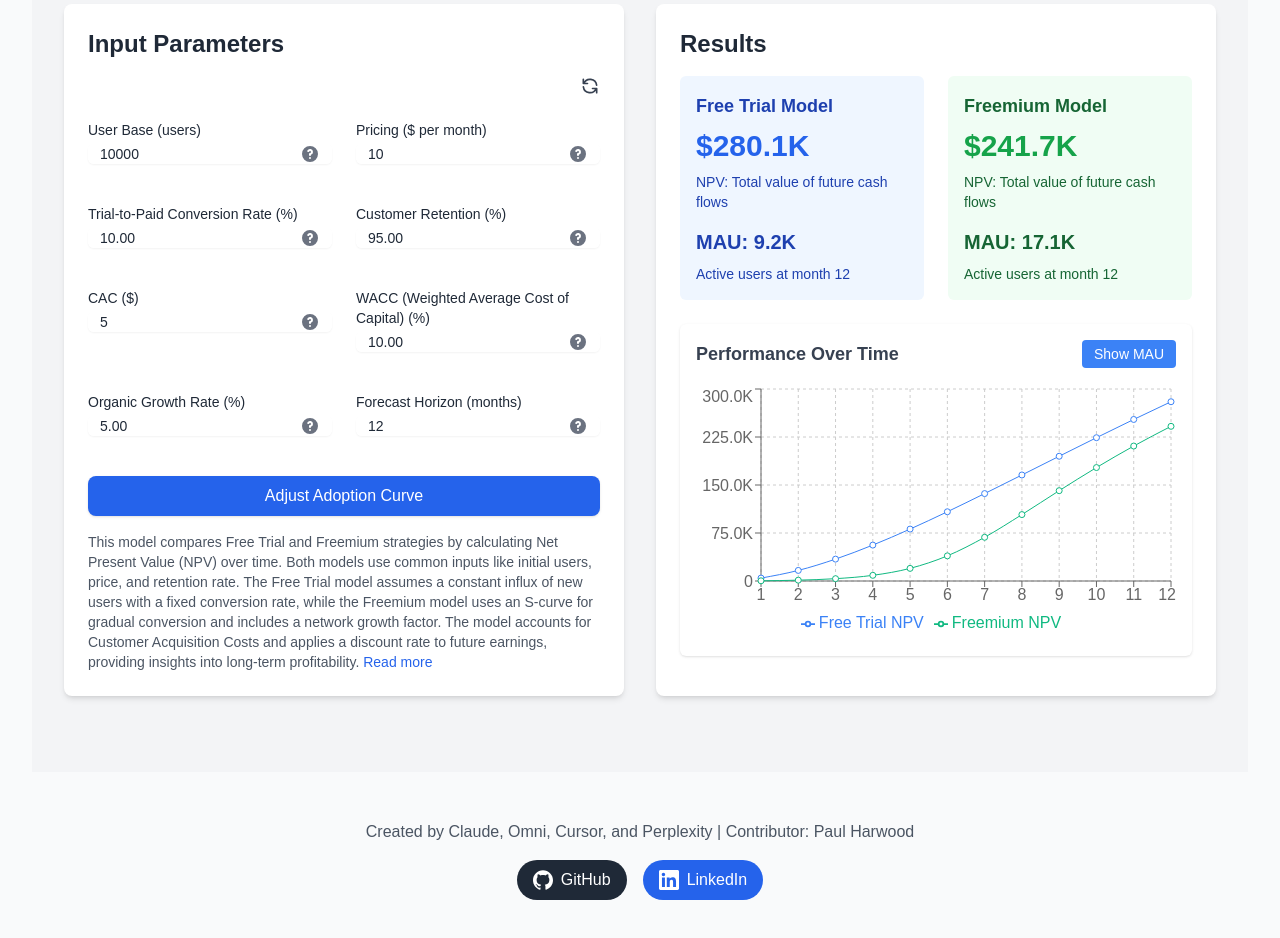
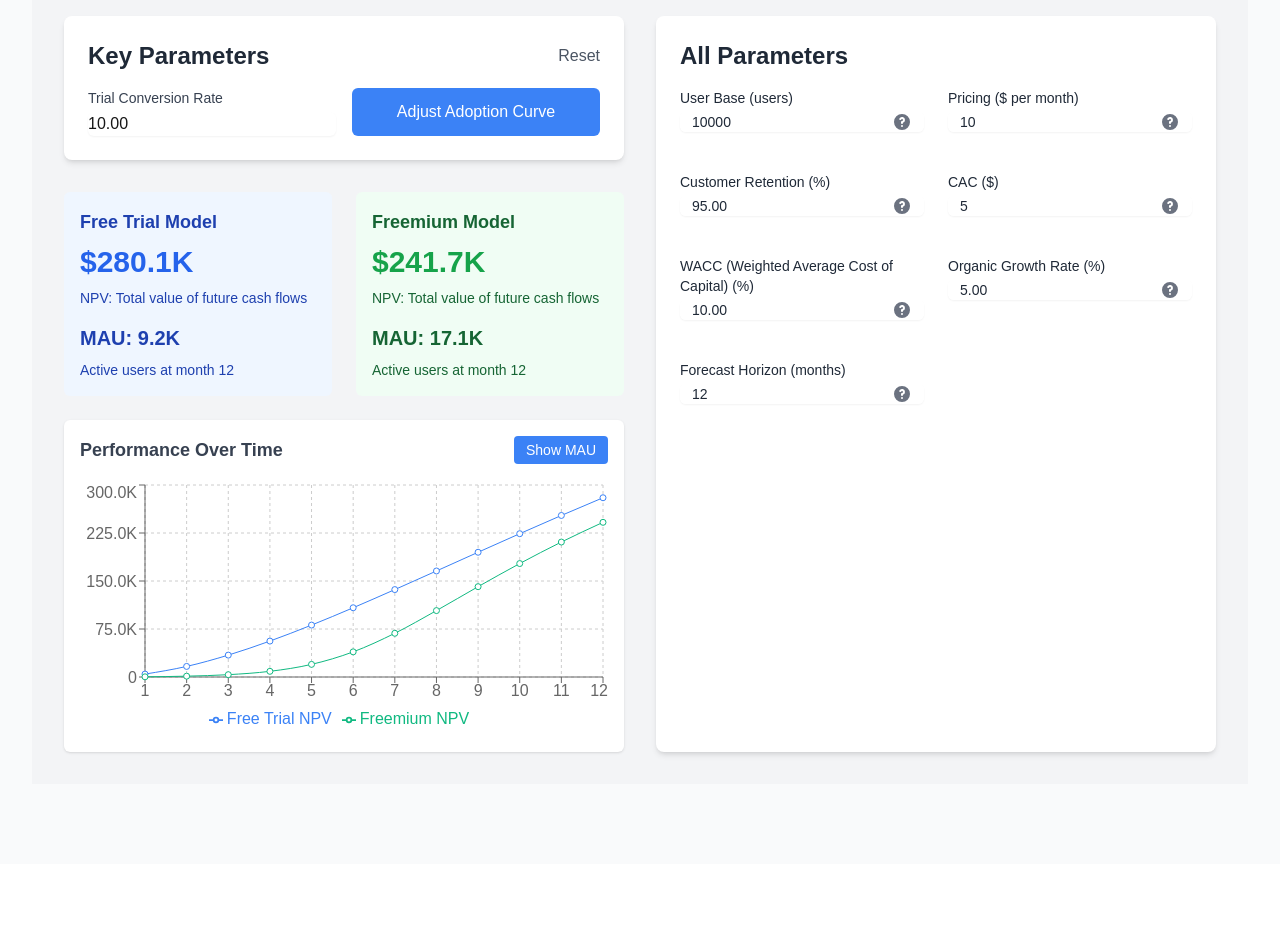
Before and after one commit to circularr/bistool, a Next.js app: page / in a window 1280 px wide. Shown: the part 260-1198 px from the top of the page. After the commit the page ends 1124 px from the top, so only its background shows below. Built offline with nearby package versions, Linux system fonts and the light colour scheme.

Commit message:
useability improve

```diff
--- a/src/components/InputForm.tsx
+++ b/src/components/InputForm.tsx
@@ -16,11 +16,9 @@ interface InputFormProps {
     T: number;
   };
   onParamChange: (params: InputFormProps['initialParams']) => void;
-  onReset: () => void;
-  onAdoptionCurveToggle: () => void;
 }
 
-const InputForm: React.FC<InputFormProps> = ({ initialParams, onParamChange, onReset, onAdoptionCurveToggle }) => {
+const InputForm: React.FC<InputFormProps> = ({ initialParams, onParamChange }) => {
   const [params, setParams] = useState(initialParams);
 
   useEffect(() => {
@@ -43,9 +41,9 @@ const InputForm: React.FC<InputFormProps> = ({ initialParams, onParamChange, onR
 
   const renderInput = (key: string) => {
     const param = keyTerms.parameters.find(p => p.name === key.toUpperCase());
-    if (!param) return null;
+    if (!param || key === 'c_trial') return null;
 
-    const value = ['c_trial', 'r', 'd', 'g'].includes(key)
+    const value = ['r', 'd', 'g'].includes(key)
       ? (params[key as keyof typeof params] * 100).toFixed(2)
       : params[key as keyof typeof params];
 
@@ -62,7 +60,7 @@ const InputForm: React.FC<InputFormProps> = ({ initialParams, onParamChange, onR
             value={value}
             onChange={handleChange}
             className="focus:ring-indigo-500 focus:border-indigo-500 block w-full pl-3 pr-12 sm:text-sm border-gray-300 rounded-md text-gray-800"
-            step={['c_trial', 'r', 'd', 'g'].includes(key) ? '0.01' : '1'}
+            step={['r', 'd', 'g'].includes(key) ? '0.01' : '1'}
             min="0"
           />
           <div className="absolute inset-y-0 right-0 pr-3 flex items-center">
@@ -89,38 +87,8 @@ const InputForm: React.FC<InputFormProps> = ({ initialParams, onParamChange, onR
 
   return (
     <div className="space-y-6">
-      <div className="flex justify-end">
-        <button
-          onClick={onReset}
-          className="text-gray-700 hover:text-gray-900"
-          title="Reset All Parameters"
-        >
-          <svg className="w-5 h-5" fill="none" stroke="currentColor" viewBox="0 0 24 24" xmlns="http://www.w3.org/2000/svg">
-            <path strokeLinecap="round" strokeLinejoin="round" strokeWidth={2} d="M4 4v5h.582m15.356 2A8.001 8.001 0 004.582 9m0 0H9m11 11v-5h-.581m0 0a8.003 8.003 0 01-15.357-2m15.357 2H15" />
-          </svg>
-        </button>
-      </div>
       <div className="grid grid-cols-1 sm:grid-cols-2 gap-6">
         {Object.keys(params).filter(key => !['a', 'b'].includes(key)).map(renderInput)}
-      </div>
-      <div className="space-y-4">
-        <button
-          onClick={onAdoptionCurveToggle}
-          className="w-full bg-blue-600 text-white py-2 px-4 rounded-lg shadow hover:bg-blue-700 transition duration-300"
-        >
-          Adjust Adoption Curve
-        </button>
-        <p className="text-sm text-gray-600">
-          This model compares Free Trial and Freemium strategies by calculating Net Present Value (NPV) over time. Both models use common inputs like initial users, price, and retention rate. The Free Trial model assumes a constant influx of new users with a fixed conversion rate, while the Freemium model uses an S-curve for gradual conversion and includes a network growth factor. The model accounts for Customer Acquisition Costs and applies a discount rate to future earnings, providing insights into long-term profitability.{' '}
-          <a
-            href="https://github.com/circularr/bistool/blob/main/src/pages/data/prompt.md"
-            target="_blank"
-            rel="noopener noreferrer"
-            className="text-blue-600 hover:text-blue-800 hover:underline"
-          >
-            Read more
-          </a>
-        </p>
       </div>
     </div>
   );
--- a/src/pages/index.tsx
+++ b/src/pages/index.tsx
@@ -1,10 +1,11 @@
-import React, { useState, useEffect, useCallback } from 'react';
+import React, { useState, useEffect, useCallback, useMemo } from 'react';
 import { motion, AnimatePresence } from 'framer-motion';
 import InputForm from '../components/InputForm';
 import ResultsDisplay from '../components/ResultsDisplay';
 import AdoptionCurveDrawer from '../components/AdoptionCurveDrawer';
 import { calculateMonthlyData, MonthlyData } from '../utils/calculations';
 import { useRouter } from 'next/router';
+import { Tooltip } from 'react-tooltip';
 
 const HomePage: React.FC = () => {
   const initialParams = {
@@ -21,16 +22,29 @@ const HomePage: React.FC = () => {
   };
 
   const [params, setParams] = useState(initialParams);
-  const [results, setResults] = useState<{
-    trialNPV: number;
-    freemiumNPV: number;
-    breakEvenMonth: number | null;
-    monthlyData: MonthlyData[];
-  } | null>(null);
+  const [showDescription, setShowDescription] = useState(false);
   const [isMobile, setIsMobile] = useState(false);
-  const [showInputs, setShowInputs] = useState(false);
   const [showAdoptionCurve, setShowAdoptionCurve] = useState(false);
   const router = useRouter();
+
+  const results = useMemo(() => {
+    const monthlyData = calculateMonthlyData(params);
+    if (monthlyData.length === 0) return null;
+    const lastMonth = monthlyData[monthlyData.length - 1];
+    let breakEvenMonth = null;
+    for (let i = 0; i < monthlyData.length; i++) {
+      if (monthlyData[i].freemiumNPV >= monthlyData[i].trialNPV) {
+        breakEvenMonth = i + 1;
+        break;
+      }
+    }
+    return {
+      trialNPV: lastMonth.trialNPV,
+      freemiumNPV: lastMonth.freemiumNPV,
+      breakEvenMonth,
+      monthlyData,
+    };
+  }, [params]);
 
   useEffect(() => {
     const checkMobile = () => {
@@ -41,95 +55,66 @@ const HomePage: React.FC = () => {
     return () => window.removeEventListener('resize', checkMobile);
   }, []);
 
-  const calculateResults = useCallback((currentParams: typeof params) => {
-    const monthlyData = calculateMonthlyData(currentParams);
-    if (monthlyData.length === 0) {
-      setResults(null);
-      return;
-    }
-    const lastMonth = monthlyData[monthlyData.length - 1];
-
-    let breakEvenMonth = null;
-    for (let i = 0; i < monthlyData.length; i++) {
-      if (monthlyData[i].freemiumNPV >= monthlyData[i].trialNPV) {
-        breakEvenMonth = i + 1;
-        break;
-      }
-    }
-
-    setResults({
-      trialNPV: lastMonth.trialNPV,
-      freemiumNPV: lastMonth.freemiumNPV,
-      breakEvenMonth,
-      monthlyData,
-    });
+  const handleParamChange = useCallback((newParams: typeof params) => {
+    setParams(newParams);
   }, []);
 
-  useEffect(() => {
-    calculateResults(params);
-  }, [params, calculateResults]);
+  const resetAll = useCallback(() => {
+    setParams(initialParams);
+  }, []);
 
-  const handleParamChange = (newParams: typeof params) => {
-    setParams(newParams);
-    calculateResults(newParams);
-  };
+  const toggleAdoptionCurve = useCallback(() => {
+    setShowAdoptionCurve(prev => !prev);
+  }, []);
 
-  const resetAll = () => {
-    router.reload();
-  };
-
-  const toggleAdoptionCurve = () => {
-    setShowAdoptionCurve(prev => !prev);
-  };
-
-  const toggleInputs = () => {
-    setShowInputs(prev => !prev);
-  };
+  const renderKeyParameters = () => (
+    <div className="bg-white rounded-lg shadow-md p-6 mb-8">
+      <div className="flex justify-between items-center mb-4">
+        <h2 className="text-2xl font-semibold text-gray-800">Key Parameters</h2>
+        <button
+          onClick={resetAll}
+          className="text-gray-600 hover:text-red-600 transition-colors duration-300"
+          title="Reset All Parameters"
+        >
+          Reset
+        </button>
+      </div>
+      <div className="grid grid-cols-2 gap-4">
+        <div>
+          <label className="block text-sm font-medium text-gray-700 mb-1">Trial Conversion Rate</label>
+          <input
+            type="number"
+            value={(params.c_trial * 100).toFixed(2)}
+            onChange={(e) => handleParamChange({ ...params, c_trial: parseFloat(e.target.value) / 100 })}
+            className="mt-1 block w-full rounded-md border-gray-300 shadow-sm focus:border-indigo-500 focus:ring-indigo-500"
+            step="0.01"
+            min="0"
+            max="100"
+          />
+        </div>
+        <div>
+          <button
+            onClick={toggleAdoptionCurve}
+            className="w-full h-full bg-blue-500 text-white rounded-md hover:bg-blue-600 transition duration-300"
+          >
+            Adjust Adoption Curve
+          </button>
+        </div>
+      </div>
+    </div>
+  );
 
   const renderMobileView = () => (
     <div className="min-h-screen bg-gray-100 p-4">
       <h1 className="text-2xl font-bold text-center mb-4 text-gray-800">Free Trial vs Freemium</h1>
 
-      <AnimatePresence>
-        {!showInputs && (
-          <motion.div
-            initial={{ opacity: 0, y: 20 }}
-            animate={{ opacity: 1, y: 0 }}
-            exit={{ opacity: 0, y: -20 }}
-          >
-            <ResultsDisplay results={results} T={params.T} />
-            <button
-              onClick={toggleInputs}
-              className="mt-4 w-full bg-blue-500 text-white py-2 px-4 rounded-lg shadow hover:bg-blue-600 transition duration-300"
-            >
-              Adjust Parameters
-            </button>
-          </motion.div>
-        )}
-      </AnimatePresence>
+      {renderKeyParameters()}
+      <ResultsDisplay results={results} T={params.T} />
 
-      <AnimatePresence>
-        {showInputs && (
-          <motion.div
-            initial={{ opacity: 0, y: 20 }}
-            animate={{ opacity: 1, y: 0 }}
-            exit={{ opacity: 0, y: -20 }}
-          >
-            <InputForm
-              initialParams={params}
-              onParamChange={handleParamChange}
-              onReset={resetAll}
-              onAdoptionCurveToggle={toggleAdoptionCurve}
-            />
-            <button
-              onClick={toggleInputs}
-              className="mt-4 w-full bg-blue-500 text-white py-2 px-4 rounded-lg shadow hover:bg-blue-600 transition duration-300"
-            >
-              Show Results
-            </button>
-          </motion.div>
-        )}
-      </AnimatePresence>
+      <InputForm
+        initialParams={params}
+        onParamChange={handleParamChange}
+      />
 
       <AnimatePresence>
         {showAdoptionCurve && (
@@ -137,7 +122,7 @@ const HomePage: React.FC = () => {
             initial={{ opacity: 0, scale: 0.95 }}
             animate={{ opacity: 1, scale: 1 }}
             exit={{ opacity: 0, scale: 0.95 }}
-            className="fixed inset-0 bg-black bg-opacity-50 flex items-center justify-center p-4"
+            className="fixed inset-0 bg-black bg-opacity-50 flex items-center justify-center p-4 z-50"
           >
             <div className="bg-white rounded-lg p-4 w-full max-w-md">
               <AdoptionCurveDrawer
@@ -164,18 +149,16 @@ const HomePage: React.FC = () => {
     <div className="min-h-screen bg-gray-100 p-8">
       <div className="max-w-7xl mx-auto">
         <div className="grid grid-cols-1 lg:grid-cols-2 gap-8">
+          <div>
+            {renderKeyParameters()}
+            <ResultsDisplay results={results} T={params.T} />
+          </div>
           <div className="bg-white rounded-lg shadow-md p-6">
-            <h2 className="text-2xl font-semibold mb-4 text-gray-800">Input Parameters</h2>
+            <h2 className="text-2xl font-semibold mb-4 text-gray-800">All Parameters</h2>
             <InputForm
               initialParams={params}
               onParamChange={handleParamChange}
-              onReset={resetAll}
-              onAdoptionCurveToggle={toggleAdoptionCurve}
             />
-          </div>
-          <div className="bg-white rounded-lg shadow-md p-6">
-            <h2 className="text-2xl font-semibold mb-4 text-gray-800">Results</h2>
-            <ResultsDisplay results={results} T={params.T} />
           </div>
         </div>
       </div>
@@ -212,10 +195,36 @@ const HomePage: React.FC = () => {
             <p className="text-blue-100 text-lg sm:text-xl italic">
               Model Comparison Tool
             </p>
-            <p className="text-blue-100 text-sm mt-2">
-              Free trial: full features, limited time. Freemium: basic features free, paid upgrades.
-            </p>
+            <button
+              onClick={() => setShowDescription(!showDescription)}
+              className="mt-4 text-white flex items-center"
+            >
+              {showDescription ? "Hide Description" : "Show Description"}
+            </button>
           </div>
+          <AnimatePresence>
+            {showDescription && (
+              <motion.div
+                initial={{ opacity: 0, height: 0 }}
+                animate={{ opacity: 1, height: 'auto' }}
+                exit={{ opacity: 0, height: 0 }}
+                transition={{ duration: 0.3 }}
+                className="bg-gray-100 p-6 overflow-hidden"
+              >
+                <p className="text-sm text-gray-600">
+                  This model compares Free Trial and Freemium strategies by calculating Net Present Value (NPV) over time. Both models use common inputs like initial users, price, and retention rate. The Free Trial model assumes a constant influx of new users with a fixed conversion rate, while the Freemium model uses an S-curve for gradual conversion and includes a network growth factor. The model accounts for Customer Acquisition Costs and applies a discount rate to future earnings, providing insights into long-term profitability.{' '}
+                  <a
+                    href="https://github.com/circularr/bistool/blob/main/src/pages/data/prompt.md"
+                    target="_blank"
+                    rel="noopener noreferrer"
+                    className="text-blue-600 hover:text-blue-800 hover:underline"
+                  >
+                    Read more
+                  </a>
+                </p>
+              </motion.div>
+            )}
+          </AnimatePresence>
         </div>
 
         <div className="mt-8">
@@ -223,29 +232,7 @@ const HomePage: React.FC = () => {
         </div>
 
         <footer className="mt-12 text-center text-gray-600">
-          <p className="mb-4">
-            Created by Claude, Omni, Cursor, and Perplexity | Contributor: Paul Harwood
-          </p>
-          <div className="flex flex-wrap justify-center items-center gap-4 mb-4">
-            <a
-              href="https://github.com/circularr/bistool"
-              target="_blank"
-              rel="noopener noreferrer"
-              className="inline-flex items-center bg-gray-800 text-white px-4 py-2 rounded-full hover:bg-gray-700 transition duration-300"
-            >
-              <svg className="w-5 h-5 mr-2" fill="currentColor" viewBox="0 0 24 24" xmlns="http://www.w3.org/2000/svg"><path d="M12 .297c-6.63 0-12 5.373-12 12 0 5.303 3.438 9.8 8.205 11.385.6.113.82-.258.82-.577 0-.285-.01-1.04-.015-2.04-3.338.724-4.042-1.61-4.042-1.61C4.422 18.07 3.633 17.7 3.633 17.7c-1.087-.744.084-.729.084-.729 1.205.084 1.838 1.236 1.838 1.236 1.07 1.835 2.809 1.305 3.495.998.108-.776.417-1.305.76-1.605-2.665-.3-5.466-1.332-5.466-5.93 0-1.31.465-2.38 1.235-3.22-.135-.303-.54-1.523.105-3.176 0 0 1.005-.322 3.3 1.23.96-.267 1.98-.399 3-.405 1.02.006 2.04.138 3 .405 2.28-1.552 3.285-1.23 3.285-1.23.645 1.653.24 2.873.12 3.176.765.84 1.23 1.91 1.23 3.22 0 4.61-2.805 5.625-5.475 5.92.42.36.81 1.096.81 2.22 0 1.606-.015 2.896-.015 3.286 0 .315.21.69.825.57C20.565 22.092 24 17.592 24 12.297c0-6.627-5.373-12-12-12"/></svg>
-              GitHub
-            </a>
-            <a
-              href="https://www.linkedin.com/in/paul-harwood-2aa535228/"
-              target="_blank"
-              rel="noopener noreferrer"
-              className="inline-flex items-center bg-blue-600 text-white px-4 py-2 rounded-full hover:bg-blue-700 transition duration-300"
-            >
-              <svg className="w-5 h-5 mr-2" fill="currentColor" viewBox="0 0 24 24" xmlns="http://www.w3.org/2000/svg"><path d="M20.447 20.452h-3.554v-5.569c0-1.328-.027-3.037-1.852-3.037-1.853 0-2.136 1.445-2.136 2.939v5.667H9.351V9h3.414v1.561h.046c.477-.9 1.637-1.85 3.37-1.85 3.601 0 4.267 2.37 4.267 5.455v6.286zM5.337 7.433c-1.144 0-2.063-.926-2.063-2.065 0-1.138.92-2.063 2.063-2.063 1.14 0 2.064.925 2.064 2.063 0 1.139-.925 2.065-2.064 2.065zm1.782 13.019H3.555V9h3.564v11.452zM22.225 0H1.771C.792 0 0 .774 0 1.729v20.542C0 23.227.792 24 1.771 24h20.451C23.2 24 24 23.227 24 22.271V1.729C24 .774 23.2 0 22.222 0h.003z"/></svg>
-              LinkedIn
-            </a>
-          </div>
+          {/* ... (keep existing footer content) ... */}
         </footer>
       </main>
     </div>
```
